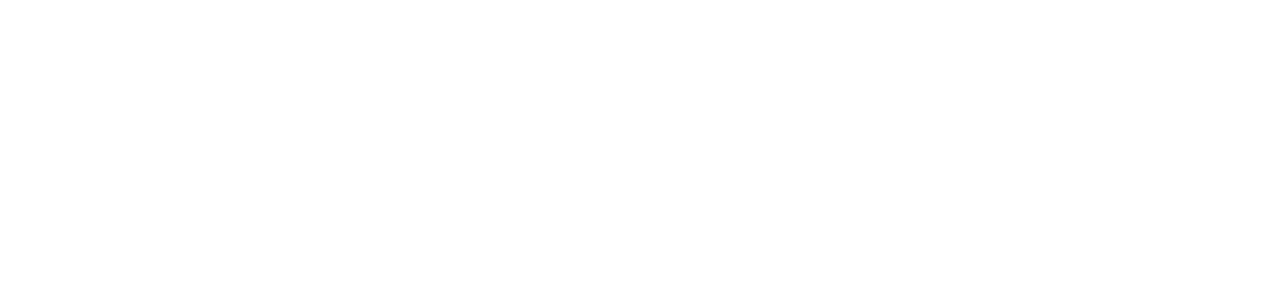
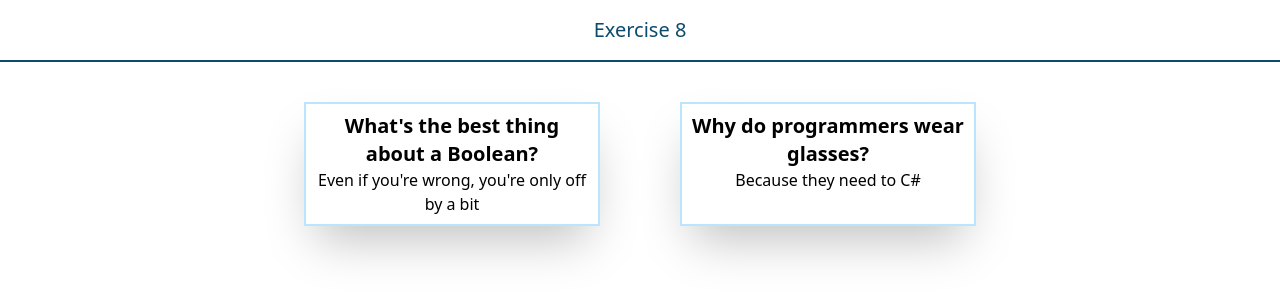
Before and after one commit to alain-kubwayo/react-exercises, a React (Create React App) app: page /jokes in a window 1280 px wide. Before the commit this address had no page. Shown: the top 300 px of the page. Built offline with nearby package versions, Linux system fonts and the light colour scheme.

Commit message:
feat: add jokes

```diff
--- a/src/App.js
+++ b/src/App.js
@@ -1,11 +1,15 @@
 import { BrowserRouter, Routes, Route } from "react-router-dom";
 import './App.css';
+import Jokes from "./components/Jokes";
+import Navbar from "./components/Navbar";
 
 function App() {
   return (
     <BrowserRouter>
+      <Navbar />
       <Routes>
-        <Route path="/" element={(<h1>Test</h1>)} />
+        <Route path="/" element={(<h1 className="flex items-center justify-center h-[50vh] text-2xl font-bold text-sky-900 uppercase">Welcome, click the link to visit the exercise</h1>)} />
+        <Route path="/jokes" element={<Jokes />} />
       </Routes>
     </BrowserRouter>
   );
--- /dev/null
+++ b/src/components/Joke.jsx
@@ -0,0 +1,10 @@
+const Joke = ({ setup, punchline }) => {
+    return (
+        <div className="p-2 text-center bg-white border-2 shadow-2xl border-sky-200">
+            <h1 className="text-xl font-bold">{setup}</h1>
+            <p>{punchline}</p>
+        </div>
+    );
+}
+
+export default Joke;
--- /dev/null
+++ b/src/components/Jokes.jsx
@@ -0,0 +1,16 @@
+import Joke from "./Joke";
+import jokes from "../shareable/jokes";
+import { useState } from "react";
+
+const Jokes = () => {
+    const [allJokes, setAllJokes] = useState(jokes);
+    console.log(allJokes);
+
+    return (
+        <div className="grid max-w-2xl grid-cols-1 gap-20 pt-10 mx-auto md:grid-cols-2">
+            {allJokes.map(joke => <Joke {...joke} key={joke.id} />)}
+        </div>
+    );
+}
+
+export default Jokes;
--- /dev/null
+++ b/src/components/Navbar.jsx
@@ -0,0 +1,11 @@
+import { Link } from "react-router-dom";
+
+const Navbar = () => {
+    return (
+        <nav className="flex w-full px-10 py-4 border-b-2 justify-evenly border-sky-900">
+            <Link to="/jokes" className="text-xl text-sky-900">Exercise 8</Link>
+        </nav>
+    );
+}
+
+export default Navbar;
--- /dev/null
+++ b/src/shareable/jokes.js
@@ -0,0 +1,14 @@
+const jokes = [
+	{
+		id: 1,
+		setup: "What's the best thing about a Boolean?",
+		punchline: "Even if you're wrong, you're only off by a bit"
+	},
+	{
+		id: 2,
+		setup: "Why do programmers wear glasses?",
+		punchline: "Because they need to C#"
+	}
+];
+
+export default jokes;
```
